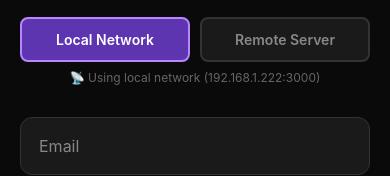
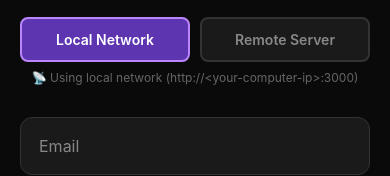
Before and after one commit to viktorvishyn369/PhotoLynk-iOS-Android, a React Native app in the folder mobile-v2/: screen / in a window 390 px wide. Shown: the part 296-472 px from the top of the page. Built offline with nearby package versions, Linux system fonts and the light colour scheme.

Commit message:
Log server URL used for backup to debug timeouts

```diff
--- a/mobile-v2/App.js
+++ b/mobile-v2/App.js
@@ -109,12 +109,13 @@ export default function App() {
 
   const getServerUrl = () => {
     const PORT = '3000';
-    if (serverType === 'local') {
-      // Use local network IP - you can detect this or use a standard one
-      return `http://192.168.1.222:${PORT}`; // Default local IP
-    } else {
-      return `http://${remoteIp}:${PORT}`;
-    }
+    // Always use the host from Settings (remoteIp) for both local and remote,
+    // so there is no hardcoded IP in the app. If not set, fall back to
+    // localhost as a dev placeholder.
+    const host = (remoteIp && remoteIp.trim().length > 0)
+      ? remoteIp.trim()
+      : 'localhost';
+    return `http://${host}:${PORT}`;
   };
 
   const checkLogin = async () => {
@@ -282,6 +283,7 @@ export default function App() {
       setStatus('Checking server files...');
       const config = await getAuthHeaders();
       const SERVER_URL = getServerUrl();
+      console.log('Using server URL for backup:', SERVER_URL);
       const serverRes = await axios.get(`${SERVER_URL}/api/files`, config);
 
       console.log(`\n☁️  Server response: ${serverRes.data.files.length} files`);
@@ -698,7 +700,9 @@ export default function App() {
             )}
 
             <Text style={styles.serverHint}>
-              {serverType === 'local' ? '📡 Using local network (192.168.1.222:3000)' : '🌐 Port 3000 (hardcoded)'}
+              {serverType === 'local'
+                ? '📡 Using local network (http://<your-computer-ip>:3000)'
+                : '🌐 Using custom host on port 3000'}
             </Text>
           </View>
 
@@ -789,7 +793,7 @@ export default function App() {
             {serverType === 'remote' && (
               <TextInput
                 style={[styles.input, {marginTop: 12}]}
-                placeholder="IP or domain (e.g., 192.168.1.100)"
+                placeholder="IP or domain of your server"
                 placeholderTextColor="#666666"
                 value={remoteIp}
                 onChangeText={setRemoteIp}
```
